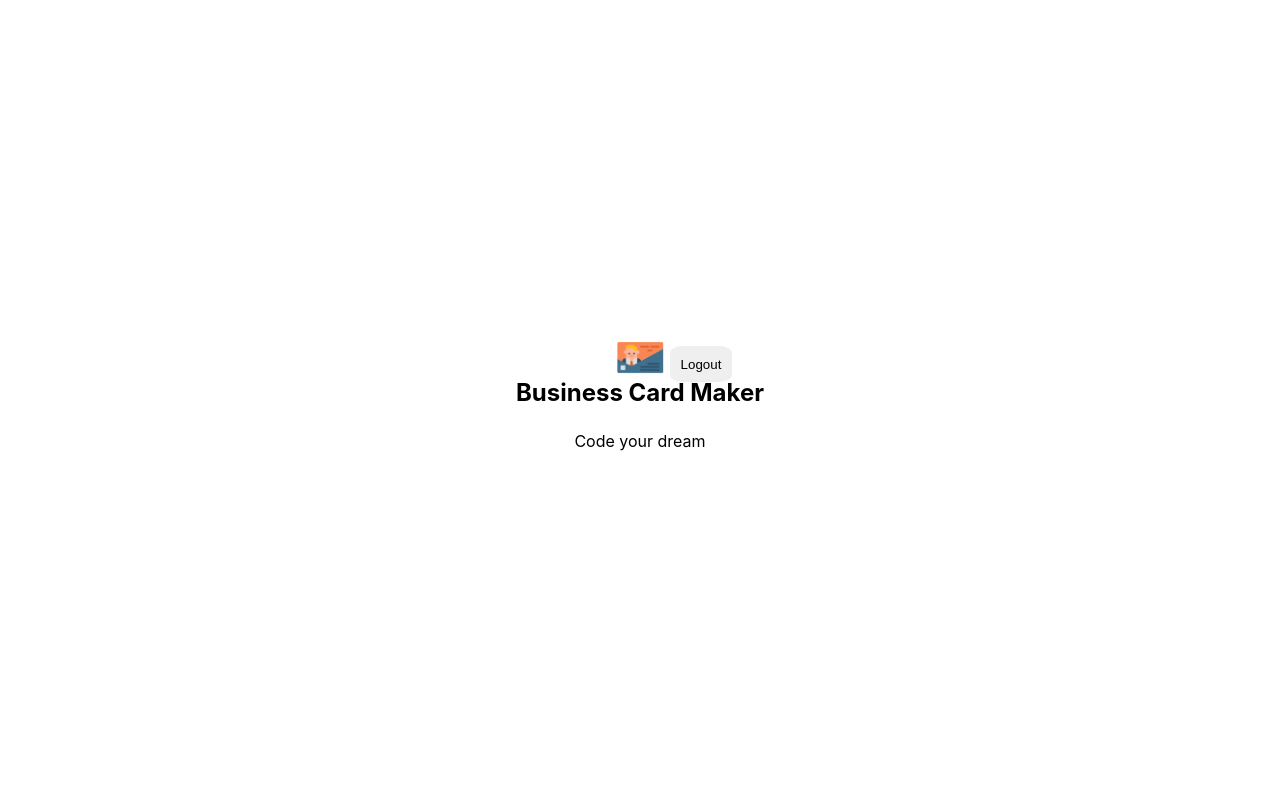
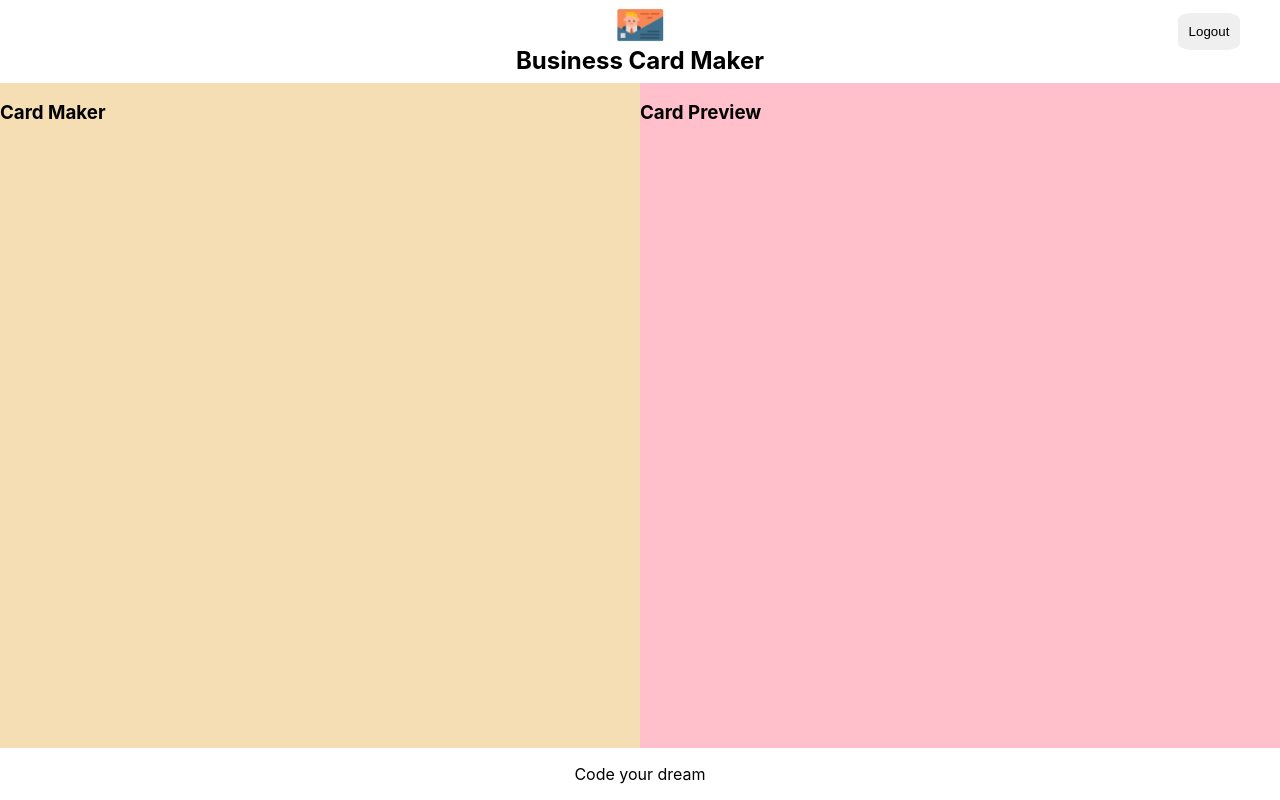
Before and after one commit to jonasduerto/business-card-maker, a React (Create React App) app in the folder business-card-maker/: page /maker in a window 1280 px wide. Built offline with nearby package versions, Linux system fonts and the light colour scheme; no server answers; sample sign-in values are in the browser's storage.

Commit message:
Created Editor and Preview.

```diff
--- /dev/null
+++ b/business-card-maker/src/components/editor/editor.jsx
@@ -0,0 +1,12 @@
+import React from 'react';
+import styles from './editor.module.css';
+
+const Editor = props => {
+  return (
+    <section className={styles.editor}>
+      <h1 className={styles.title}>Card Maker</h1>
+    </section>
+  );
+};
+
+export default Editor;
--- /dev/null
+++ b/business-card-maker/src/components/editor/editor.module.css
@@ -0,0 +1,4 @@
+.editor {
+  flex-basis: 50%;
+  background-color: wheat;
+}
--- a/business-card-maker/src/components/maker/maker.jsx
+++ b/business-card-maker/src/components/maker/maker.jsx
@@ -1,7 +1,9 @@
 import React, { useEffect } from 'react';
 import { useHistory } from 'react-router-dom';
+import Editor from '../editor/editor';
 import Footer from '../footer/footer';
 import Header from '../header/header';
+import Preview from '../preview/preview';
 import styles from './maker.module.css';
 
 const Maker = ({authService}) => {
@@ -22,6 +24,10 @@
   return (
     <section className={styles.maker}>
       <Header onLogout={onLogout} />
+      <div className={styles.container}>
+        <Editor />
+        <Preview />
+      </div>
       <Footer />
     </section>
   );
--- a/business-card-maker/src/components/maker/maker.module.css
+++ b/business-card-maker/src/components/maker/maker.module.css
@@ -0,0 +1,11 @@
+.maker {
+  width: 100%;
+  height: 100%;
+  display: flex;
+  flex-direction: column;
+}
+
+.container {
+  display: flex;
+  flex: 1;
+}
--- /dev/null
+++ b/business-card-maker/src/components/preview/preview.jsx
@@ -0,0 +1,12 @@
+import React from 'react';
+import styles from './preview.module.css';
+
+const Preview = props => {
+  return (
+    <section className={styles.preview}>
+      <h1 className={styles.title}>Card Preview</h1>
+    </section>
+  );
+};
+
+export default Preview;
--- /dev/null
+++ b/business-card-maker/src/components/preview/preview.module.css
@@ -0,0 +1,4 @@
+.preview {
+  flex-basis: 50%;
+  background-color: pink;
+}
```
